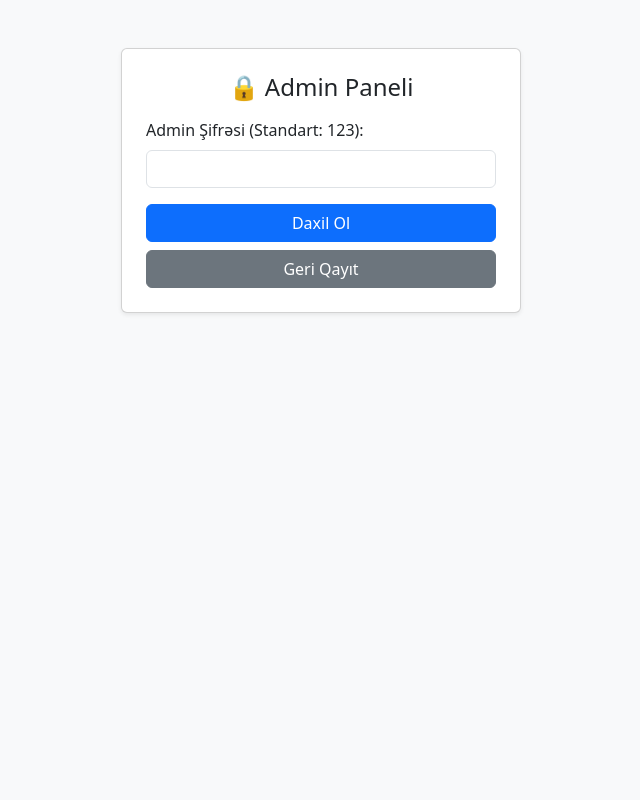
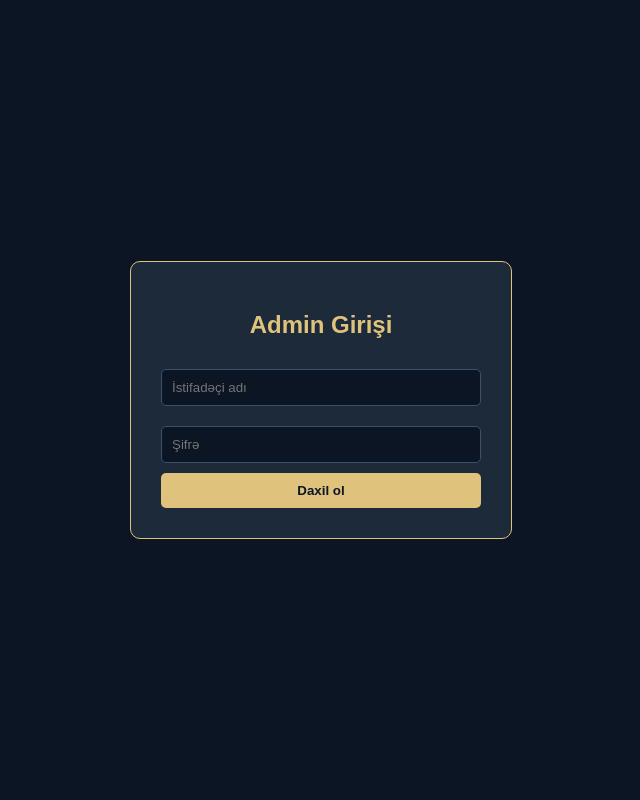
Before and after one commit to kamran451/azgerneft, a Flask app: page /login in a window 1280 px wide. Shown: the whole page, without its empty margins (319-959 px from the left). Run offline with Flask 3, Linux system fonts and the light colour scheme.

Commit message:
Update login.html

```diff
--- a/templates/login.html
+++ b/templates/login.html
@@ -2,26 +2,25 @@
 <html lang="az">
 <head>
     <meta charset="UTF-8">
-    <meta name="viewport" content="width=device-width, initial-scale=1.0">
-    <title>Admin Girişi</title>
-    <link href="https://cdn.jsdelivr.net/npm/bootstrap@5.3.0/dist/css/bootstrap.min.css" rel="stylesheet">
+    <title>Admin Giriş - AZGERNEFT</title>
+    <style>
+        body { background: #0b1524; color: #fff; font-family: sans-serif; display: flex; justify-content: center; align-items: center; height: 100vh; margin: 0; }
+        .card { background: #1c2a3a; padding: 30px; border-radius: 10px; width: 320px; border: 1px solid #dfc27c; }
+        h2 { color: #dfc27c; text-align: center; margin-bottom: 20px; }
+        input { width: 100%; padding: 10px; margin: 10px 0; border-radius: 5px; border: 1px solid #3a506b; background: #0b1524; color: white; box-sizing: border-box; }
+        button { width: 100%; padding: 10px; background: #dfc27c; color: #0b1524; font-weight: bold; border: none; border-radius: 5px; cursor: pointer; }
+        .error { color: #ff6b6b; font-size: 13px; margin-bottom: 10px; text-align: center; }
+    </style>
 </head>
-<body class="bg-light">
-<div class="container py-5">
-    <div class="card p-4 shadow-sm mx-auto" style="max-width: 400px;">
-        <h4 class="text-center mb-3">🔒 Admin Paneli</h4>
-        {% if error %}
-            <div class="alert alert-danger">{{ error }}</div>
-        {% endif %}
-        <form method="POST">
-            <div class="mb-3">
-                <label class="form-label">Admin Şifrəsi (Standart: 123):</label>
-                <input type="password" name="password" class="form-control" required>
-            </div>
-            <button type="submit" class="btn btn-primary w-100">Daxil Ol</button>
+<body>
+    <div class="card">
+        <h2>Admin Girişi</h2>
+        {% if error %}<p class="error">{{ error }}</p>{% endif %}
+        <form method="POST" action="/login">
+            <input type="text" name="username" placeholder="İstifadəçi adı" required>
+            <input type="password" name="password" placeholder="Şifrə" required>
+            <button type="submit">Daxil ol</button>
         </form>
-        <a href="/" class="btn btn-secondary mt-2 w-100">Geri Qayıt</a>
     </div>
-</div>
 </body>
 </html>
```
